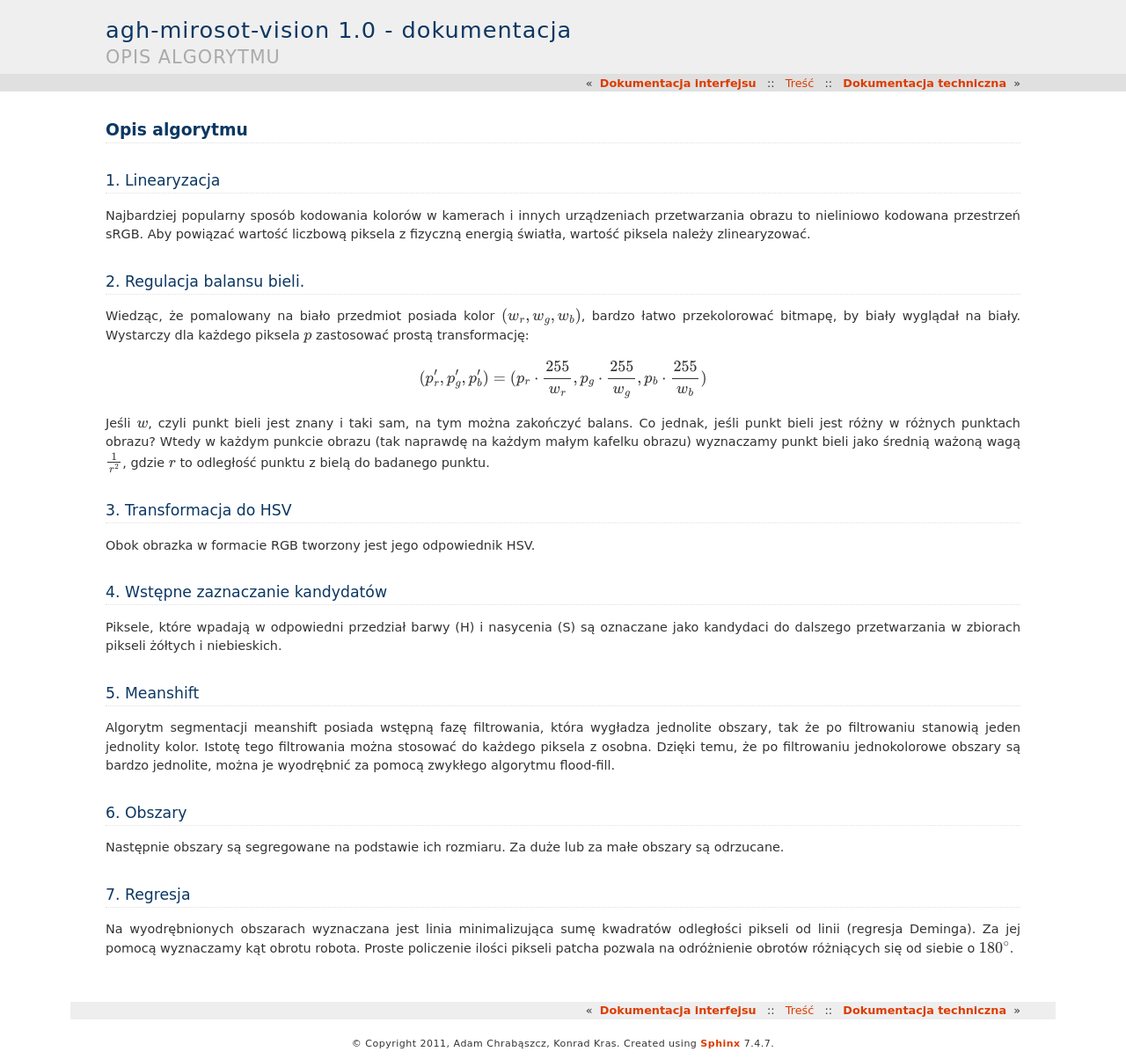
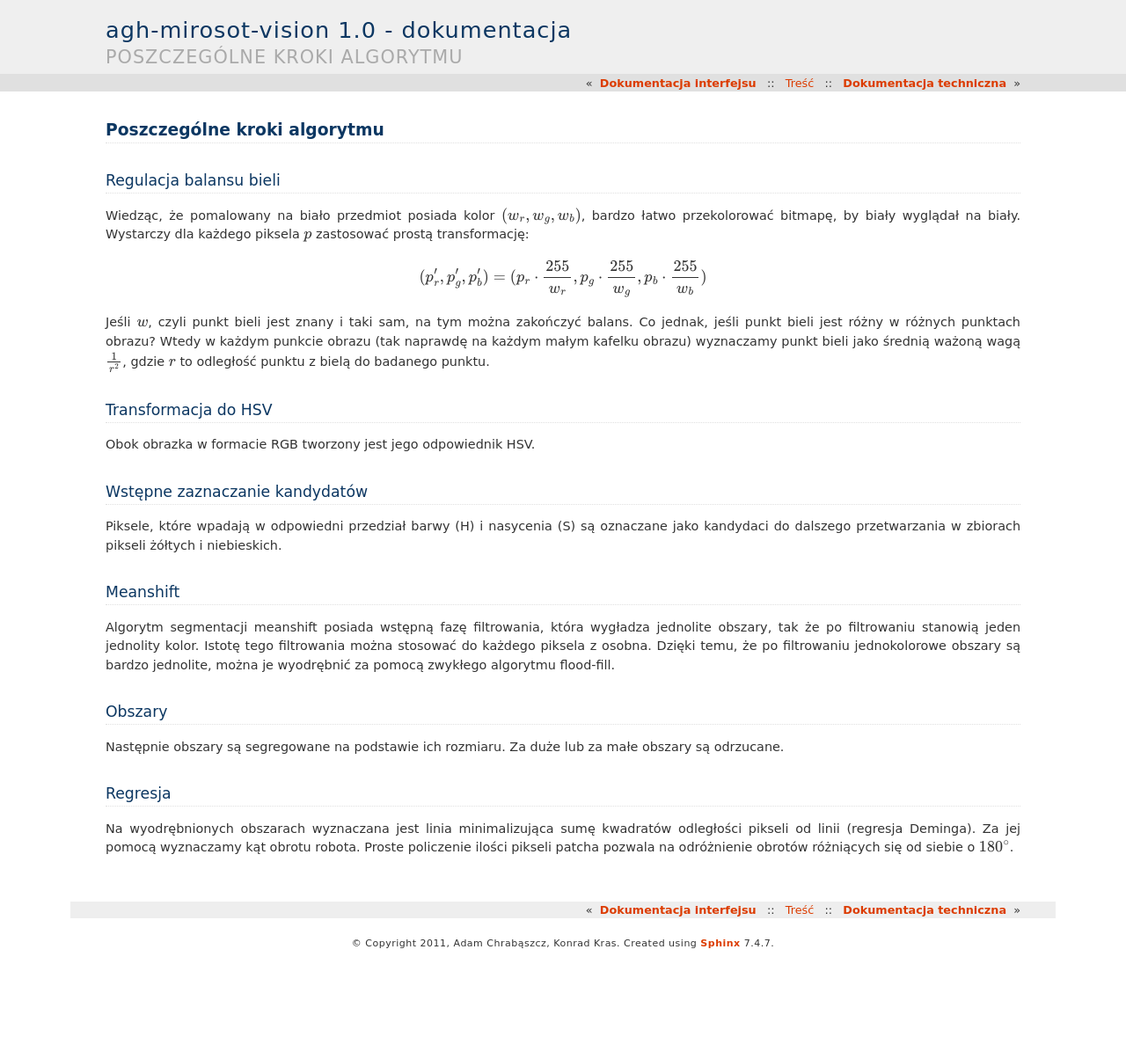
Before and after one commit to admchr/agh-mirosot-vision, a Sphinx documentation site: the page built from doc/user/algodoc.rst, in a window 1280 px wide. Shown: the whole page at 88% size. Built offline with Sphinx 7.4.7, drawn with Linux system fonts in a browser that asks for light colours; formulas are drawn with MathJax 3; after the commit the page ends 1089 px from its top, so only the background shows below that.

Commit message:
small changes in docs

```diff
--- a/doc/arch/archdoc.rst
+++ b/doc/arch/archdoc.rst
@@ -8,3 +8,5 @@ Tu:
 * opis dlaczego potrzebna jest opencv
 * opis przepływu danych w algorytmie
 * można dużo mówić, dlaczego coś zostało zrobione tak, jak zostało
+* problemy z balansem bieli, z kolorami, z jasnością, ze sklejaniem się robotów,
+ możliwe różne podejścia, które zostały odrzucone
--- a/doc/user/algodoc.rst
+++ b/doc/user/algodoc.rst
@@ -1,17 +1,9 @@
 
-Opis algorytmu
---------------
+Poszczególne kroki algorytmu
+----------------------------
 
-1. Linearyzacja
-***************
-
-Najbardziej popularny sposób kodowania kolorów w kamerach i innych urządzeniach
-przetwarzania obrazu to nieliniowo kodowana przestrzeń sRGB. Aby powiązać
-wartość liczbową piksela z fizyczną energią światła, wartość piksela należy
-zlinearyzować.
-
-2. Regulacja balansu bieli.
-***************************
+Regulacja balansu bieli
+***********************
 
 Wiedząc, że pomalowany na biało przedmiot posiada kolor :math:`(w_r, w_g, w_b)`,
 bardzo łatwo przekolorować bitmapę, by biały wyglądał na biały. Wystarczy
@@ -26,20 +18,20 @@ Wtedy w każdym punkcie obrazu (tak naprawdę na każdym małym kafelku obrazu)
 wyznaczamy punkt bieli jako średnią ważoną wagą :math:`\frac{1}{r^2}`,
 gdzie :math:`r` to odległość punktu z bielą do badanego punktu.
 
-3. Transformacja do HSV
-***********************
+Transformacja do HSV
+********************
 
 Obok obrazka w formacie RGB tworzony jest jego odpowiednik HSV.
 
-4. Wstępne zaznaczanie kandydatów
-*********************************
+Wstępne zaznaczanie kandydatów
+******************************
 
 Piksele, które wpadają w odpowiedni przedział barwy (H) i nasycenia (S) są
 oznaczane jako kandydaci do dalszego przetwarzania w zbiorach pikseli żółtych i
 niebieskich.
 
-5. Meanshift
-************
+Meanshift
+*********
 
 Algorytm segmentacji meanshift posiada wstępną fazę filtrowania, która wygładza
 jednolite obszary, tak że po filtrowaniu stanowią jeden jednolity kolor.
@@ -47,14 +39,14 @@ Istotę tego filtrowania można stosować do każdego piksela z osobna. Dzięki
 że po filtrowaniu jednokolorowe obszary są bardzo jednolite, można je wyodrębnić
 za pomocą zwykłego algorytmu flood-fill.
 
-6. Obszary
-**********
+Obszary
+*******
 
 Następnie obszary są segregowane na podstawie ich rozmiaru. Za duże lub za małe
 obszary są odrzucane.
 
-7. Regresja
-***********
+Regresja
+********
 
 Na wyodrębnionych obszarach wyznaczana jest linia minimalizująca
 sumę kwadratów odległości pikseli od linii (regresja Deminga). Za jej pomocą
```
Also changed, not shown: doc/process/processdoc.rst (+4 -3 lines), doc/user/userdoc.rst (line endings or trailing spaces).
